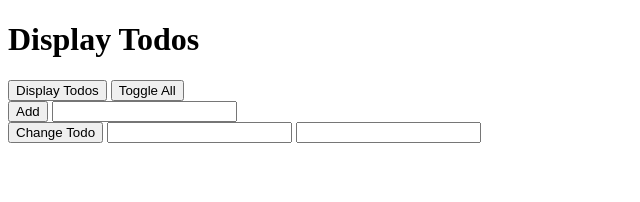
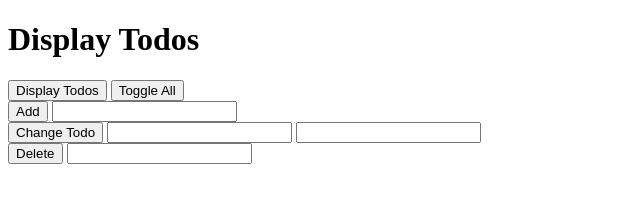
Before and after one commit to PabloVent/todo-List, a plain HTML site: page index.html in a window 1280 px wide. Shown: the whole page, without its empty margins (0-640 px from the left). Drawn offline with Linux system fonts and the light colour scheme.

Commit message:
delete button implementation

```diff
--- a/index.html
+++ b/index.html
@@ -26,6 +26,11 @@
         <input id="changeTodoTextInput" type="text">
     </div>
 
+    <div>
+        <button onclick="handlers.deleteTodo()">Delete</button>
+        <input id="deleteTodoPositionInput" type="number">
+    </div>
+
     <script src="script.js"></script>
 </body>
 </html>
--- a/script.js
+++ b/script.js
@@ -77,5 +77,10 @@ handlers = {
         todoList.changeTodo(changeTodoPositionInput.valueAsNumber, changeTodoTextInput.value);
         changeTodoPositionInput.value = '';
         changeTodoTextInput.value = '';
+    },
+    deleteTodo: function() {
+        var deleteTodoPositionInput = document.getElementById('deleteTodoPositionInput');
+        todoList.deleteTodo(deleteTodoPositionInput.valueAsNumber);
+        deleteTodoPositionInput.valueAsNumber = '';
     }
 };
```
